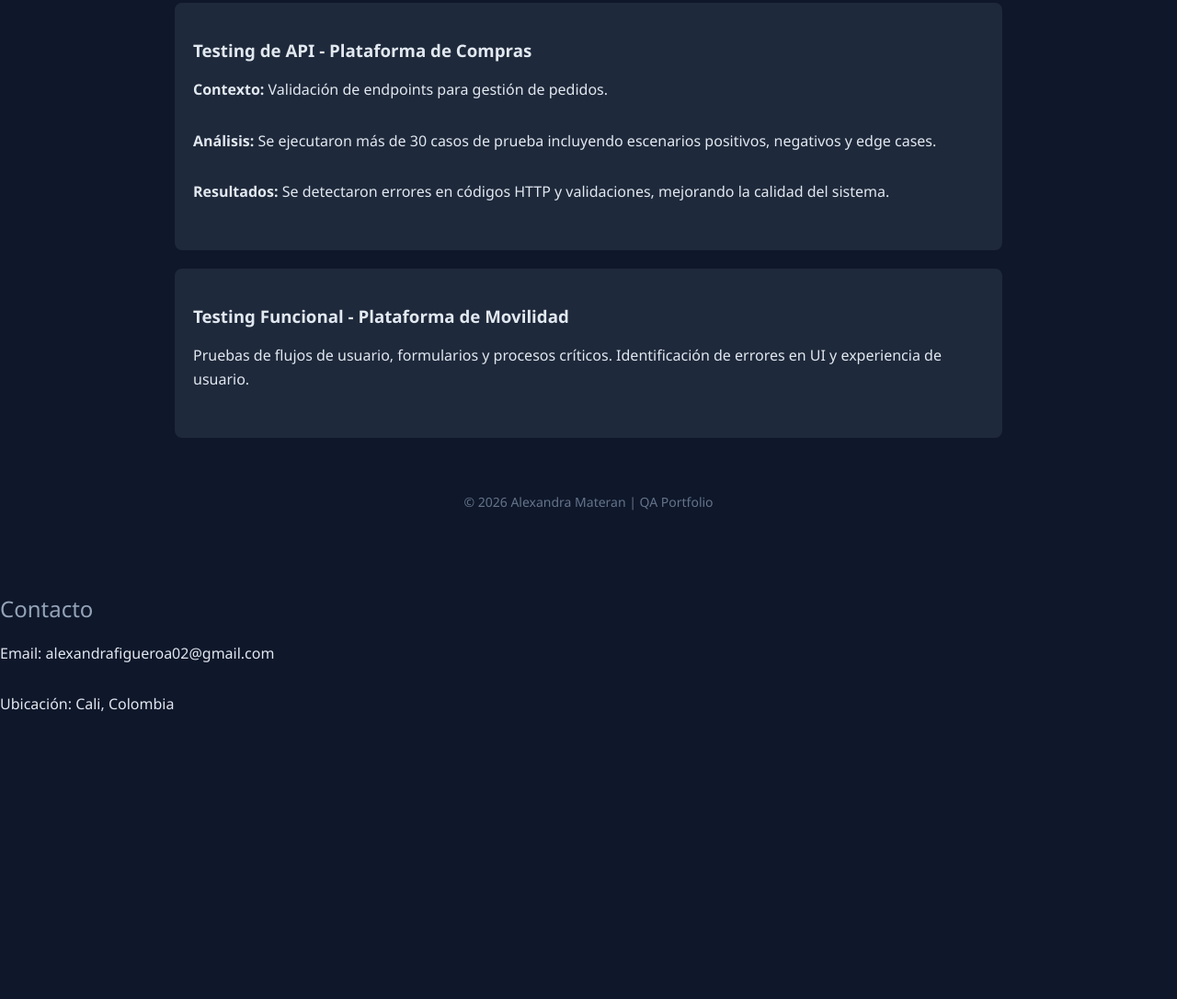
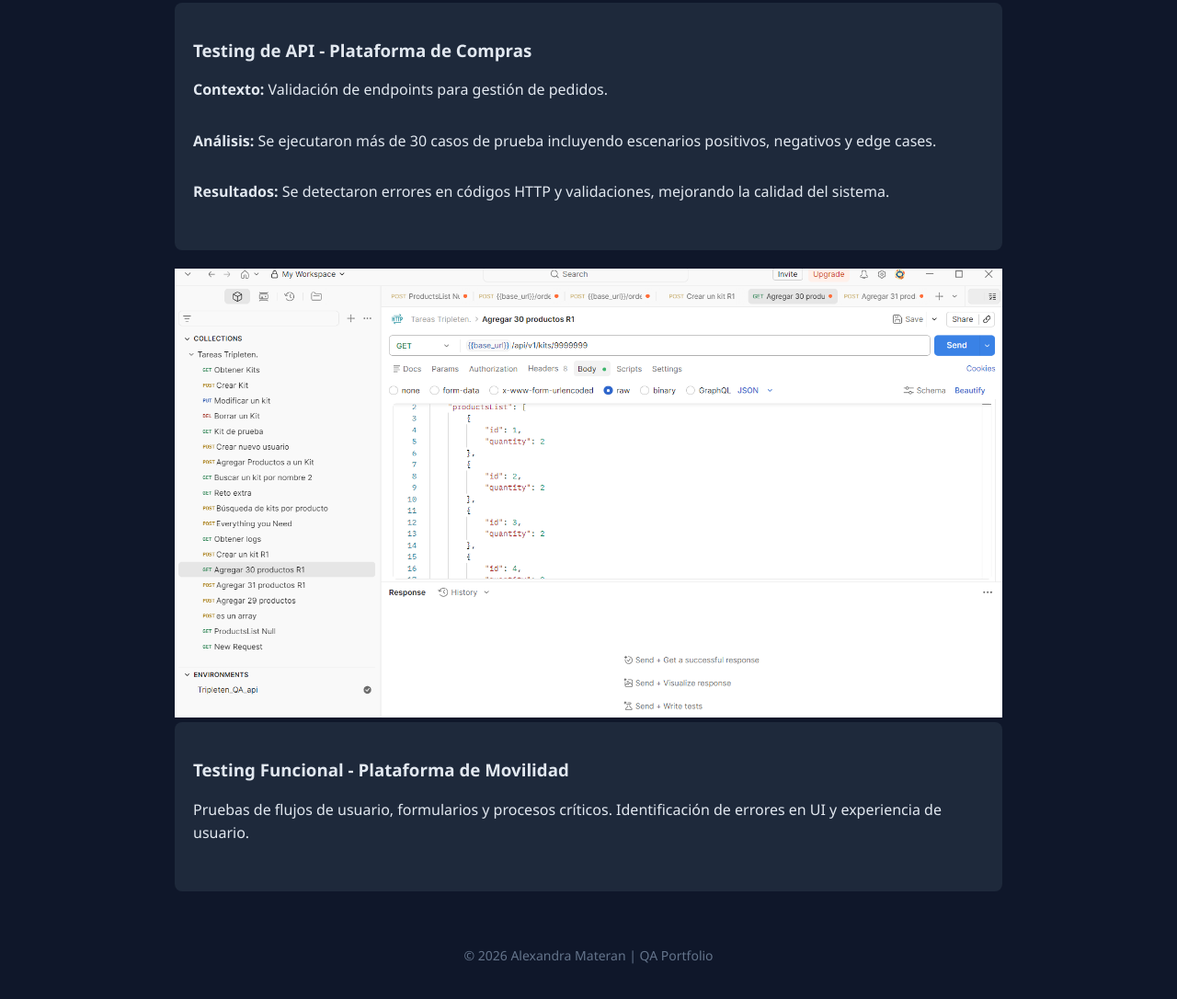
Before and after one commit to AlexandraMateran/AlexandraMateran.github.io, a plain HTML site: page index.html in a window 1280 px wide. Shown: the part 678-1764 px from the top of the page at 92% size. Before the commit the page ends 1487 px from the top, so only its background shows below. Drawn offline with Linux system fonts and the light colour scheme.

Commit message:
Update index.html

```diff
--- a/index.html
+++ b/index.html
@@ -126,6 +126,8 @@
   <p><strong>Resultados:</strong> Se detectaron errores en códigos HTTP y validaciones, mejorando la calidad del sistema.</p>
 </div>
 
+      <img src="Postman.R1.png" width="100%">
+
       <div class="project">
         <h3>Testing Funcional - Plataforma de Movilidad</h3>
         <p>
```
